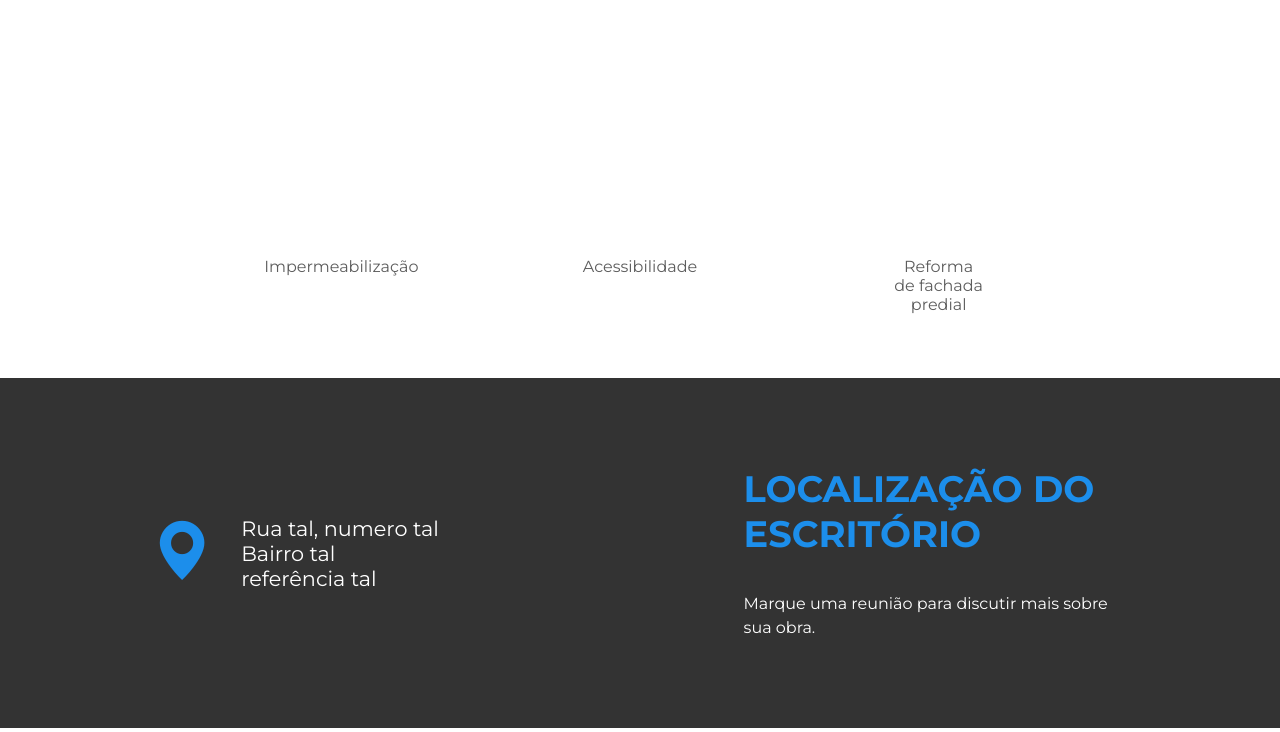
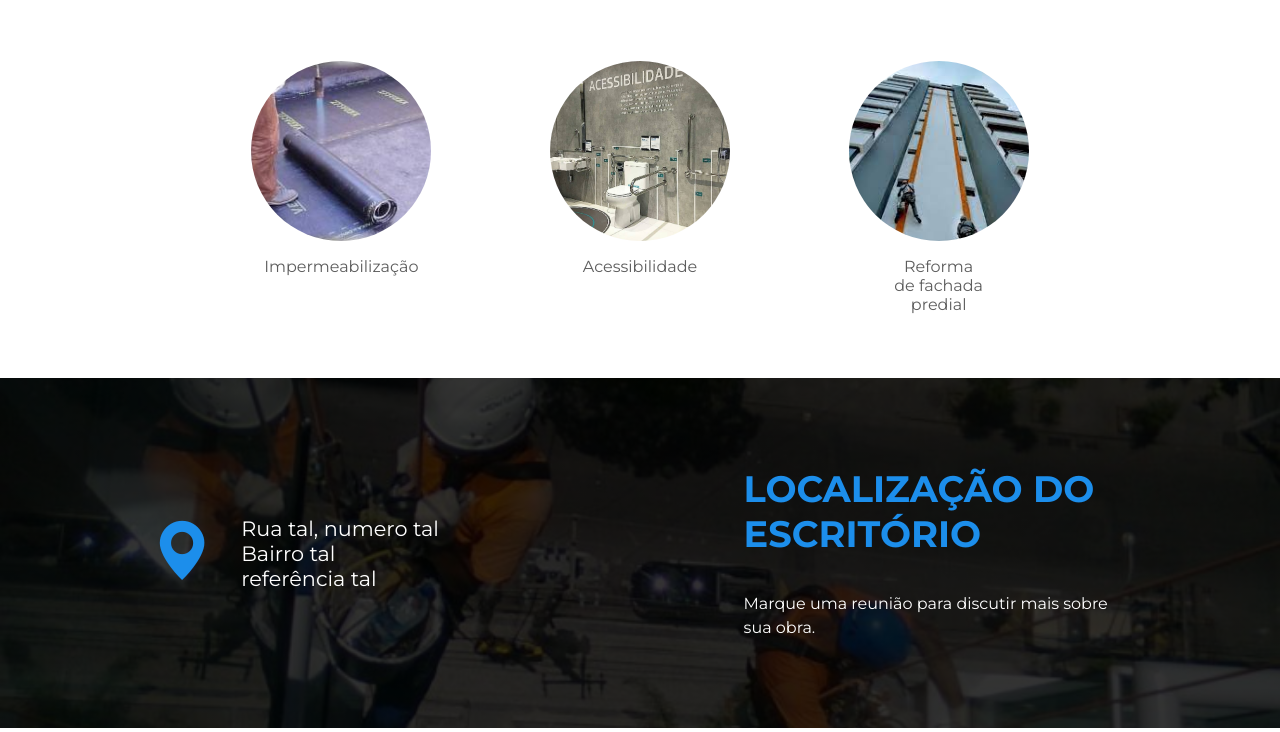
Before and after one commit to caio-dutra/mk-mk, a plain HTML site: page index.html in a window 1280 px wide. Shown: the part 808-1540 px from the top of the page. Drawn offline with nearby package versions, Linux system fonts and the light colour scheme; the site is published under a folder, as on GitHub Pages, so addresses that start at the root find nothing.

Commit message:
file updated2

```diff
--- a/css/styles.css
+++ b/css/styles.css
@@ -15,7 +15,7 @@
 
 /* Event form */
 #event-description {
-    background: linear-gradient(rgba(0,0,0,.8), rgba(0,0,0,.8)), url("/predial.jpg");
+    background: linear-gradient(rgba(0,0,0,.8), rgba(0,0,0,.8)), url("../img/predial.jpg");
     background-position: center;
     background-size: cover;
     height: 85vh;
@@ -134,19 +134,19 @@
 }
 
 #benefit-1 {
-    background-image: url(/manta.jpg);
+    background-image: url(../img/manta.jpg);
 }
 #benefit-2 {
-    background-image: url(/acessibilidade.jpg);
+    background-image: url(../img/acessibilidade.jpg);
 }
 #benefit-3 {
-    background-image: url(/fachada.jpeg);
+    background-image: url(../img/fachada.jpeg);
 }
 
 /* Event location */
 #location {
     height: 350px;
-    background: linear-gradient(rgba(0,0,0,.8), rgba(0,0,0,.8)), url("/manutencao.jpg");
+    background: linear-gradient(rgba(0,0,0,.8), rgba(0,0,0,.8)), url("../img/manutencao.jpg");
     background-position: center;
     background-size: cover;
     display: flex;
@@ -236,7 +236,7 @@
 /* Call to Action Section*/
 #cta {
     height: 350px;
-    background: linear-gradient(rgba(0,0,0,.8), rgba(0,0,0,.8)), url("/reforma.jpeg");
+    background: linear-gradient(rgba(0,0,0,.8), rgba(0,0,0,.8)), url("../img/reforma.jpeg");
     background-position: center;
     background-size: cover;
     display: flex;
```
Also changed, not shown: img/acessibilidade.jpg (renamed from acessibilidade.jpg), img/fachada.jpeg (renamed from fachada.jpeg), img/manta.jpg (renamed from manta.jpg), img/manutencao.jpg (renamed from manutencao.jpg), img/predial.jpg (renamed from predial.jpg), img/reforma.jpeg (renamed from reforma.jpeg).
